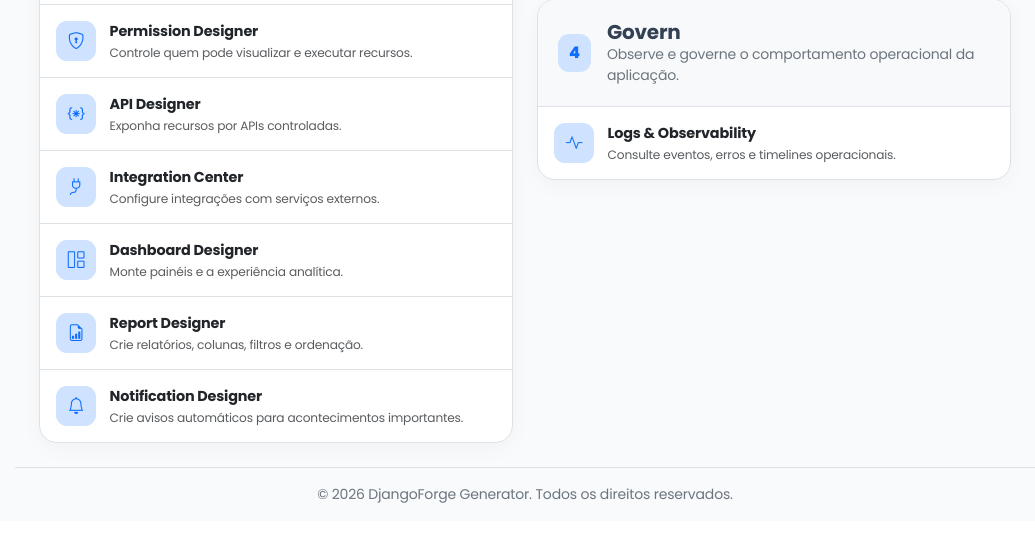
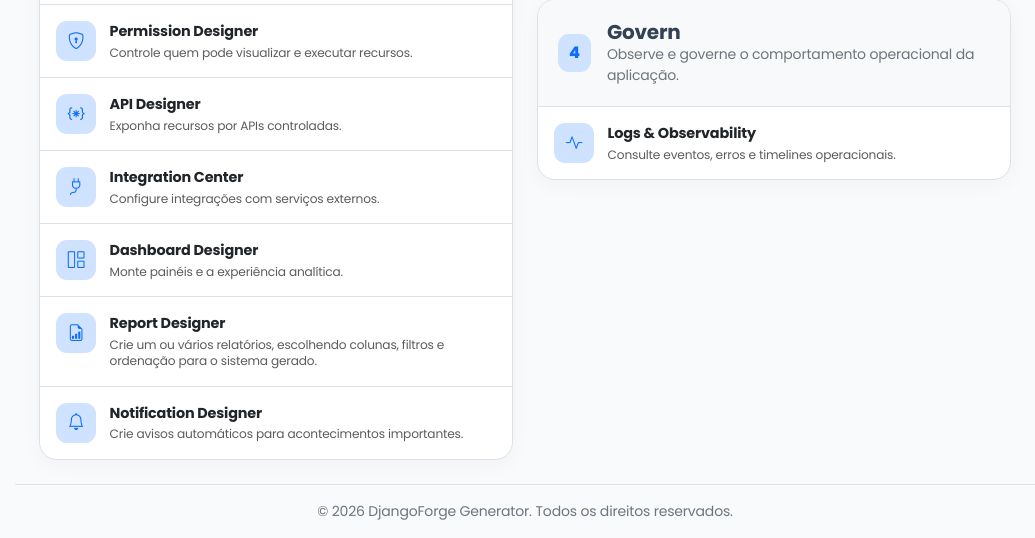
Before and after one commit to alexandre-ronald/gerador_sistema, a Django app: page /sistemas/1/workspace/ in a window 1280 px wide. Shown: the part 1125-1663 px from the top of the page, without its empty margins (245-1280 px from the left). Before the commit the page ends 1628 px from the top, so only its background shows below. Run offline with Django 5.2, Linux system fonts and the light colour scheme; a user stored in the database is signed in; data comes from the database, SQL or seed files in the repository.

Commit message:
GEN-068.3 restaura descrição protegida do Report Designer

```diff
--- a/templates/sistema/workspace.html
+++ b/templates/sistema/workspace.html
@@ -25,7 +25,7 @@
 <a class="tool-link" href="{% url 'sistema:api_designer' sistema.pk %}"><div class="tool-icon"><i class="bi bi-braces-asterisk"></i></div><div><div class="tool-title">API Designer</div><div class="tool-desc">Exponha recursos por APIs controladas.</div></div></a>
 <a class="tool-link" href="{% url 'sistema:integration_center' sistema.pk %}"><div class="tool-icon"><i class="bi bi-plug"></i></div><div><div class="tool-title">Integration Center</div><div class="tool-desc">Configure integrações com serviços externos.</div></div></a>
 <a class="tool-link" href="{% url 'sistema:dashboard_builder' sistema.pk %}"><div class="tool-icon"><i class="bi bi-grid-1x2"></i></div><div><div class="tool-title">Dashboard Designer</div><div class="tool-desc">Monte painéis e a experiência analítica.</div></div></a>
-<a class="tool-link" href="{% url 'sistema:report_designer' sistema.pk %}"><div class="tool-icon"><i class="bi bi-file-earmark-bar-graph"></i></div><div><div class="tool-title">Report Designer</div><div class="tool-desc">Crie relatórios, colunas, filtros e ordenação.</div></div></a>
+<a class="tool-link" href="{% url 'sistema:report_designer' sistema.pk %}"><div class="tool-icon"><i class="bi bi-file-earmark-bar-graph"></i></div><div><div class="tool-title">Report Designer</div><div class="tool-desc">Crie um ou vários relatórios, escolhendo colunas, filtros e ordenação para o sistema gerado.</div></div></a>
 <a class="tool-link" href="{% url 'sistema:notification_designer' sistema.pk %}"><div class="tool-icon"><i class="bi bi-bell"></i></div><div><div class="tool-title">Notification Designer</div><div class="tool-desc">Crie avisos automáticos para acontecimentos importantes.</div></div></a>
 </section></div><div class="col-12 col-xl-6"><div class="d-grid gap-4">
 <section class="stage-card"><div class="stage-head d-flex gap-3 align-items-center"><div class="stage-number">2</div><div><h5 class="fw-bold mb-0">Build</h5><div class="small text-secondary">Transforme o design em uma versão pronta para uso.</div></div></div><a class="tool-link" href="{% url 'sistema:validation_center' sistema.pk %}"><div class="tool-icon"><i class="bi bi-shield-check"></i></div><div><div class="tool-title">Validation Center</div><div class="tool-desc">Verifique inconsistências antes de publicar.</div></div></a><a class="tool-link" href="{% url 'sistema:release_manager' sistema.pk %}"><div class="tool-icon"><i class="bi bi-tags"></i></div><div><div class="tool-title">Release Manager</div><div class="tool-desc">Crie e publique versões imutáveis.</div></div></a></section>
```
